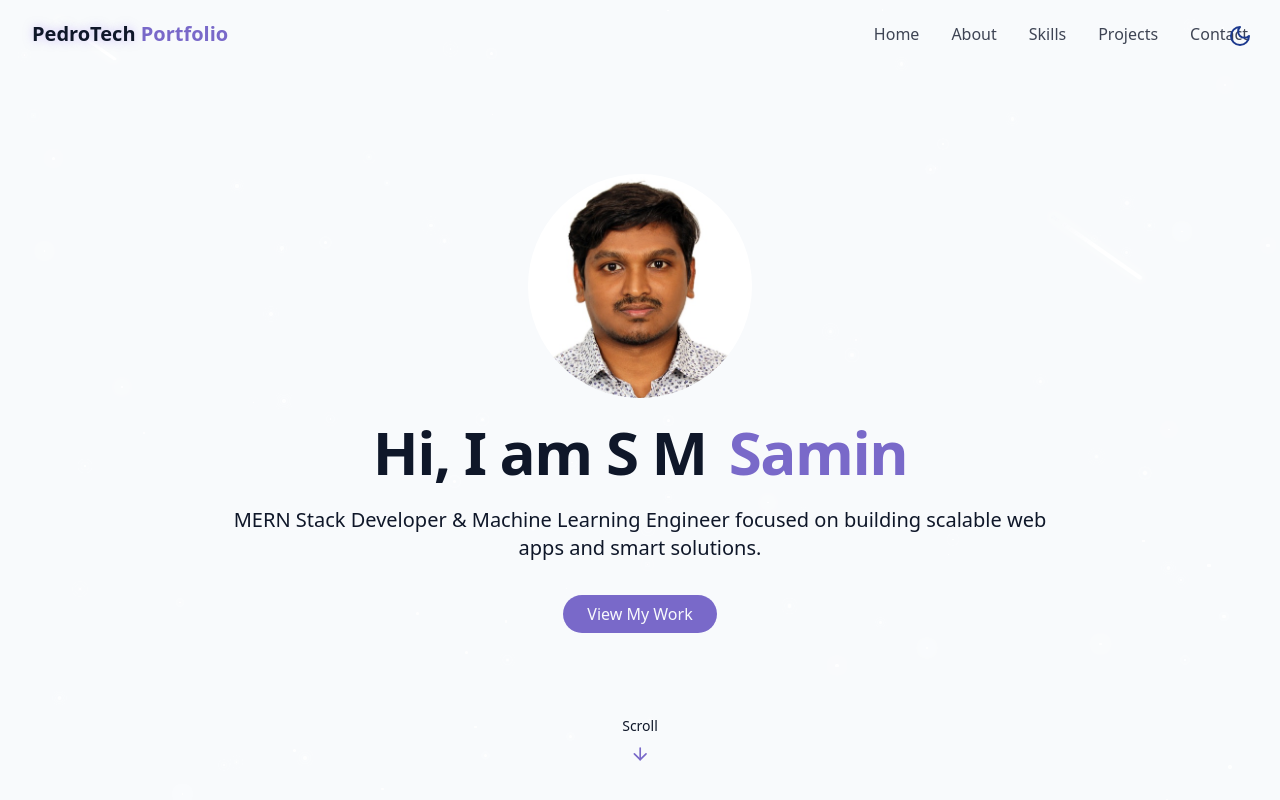
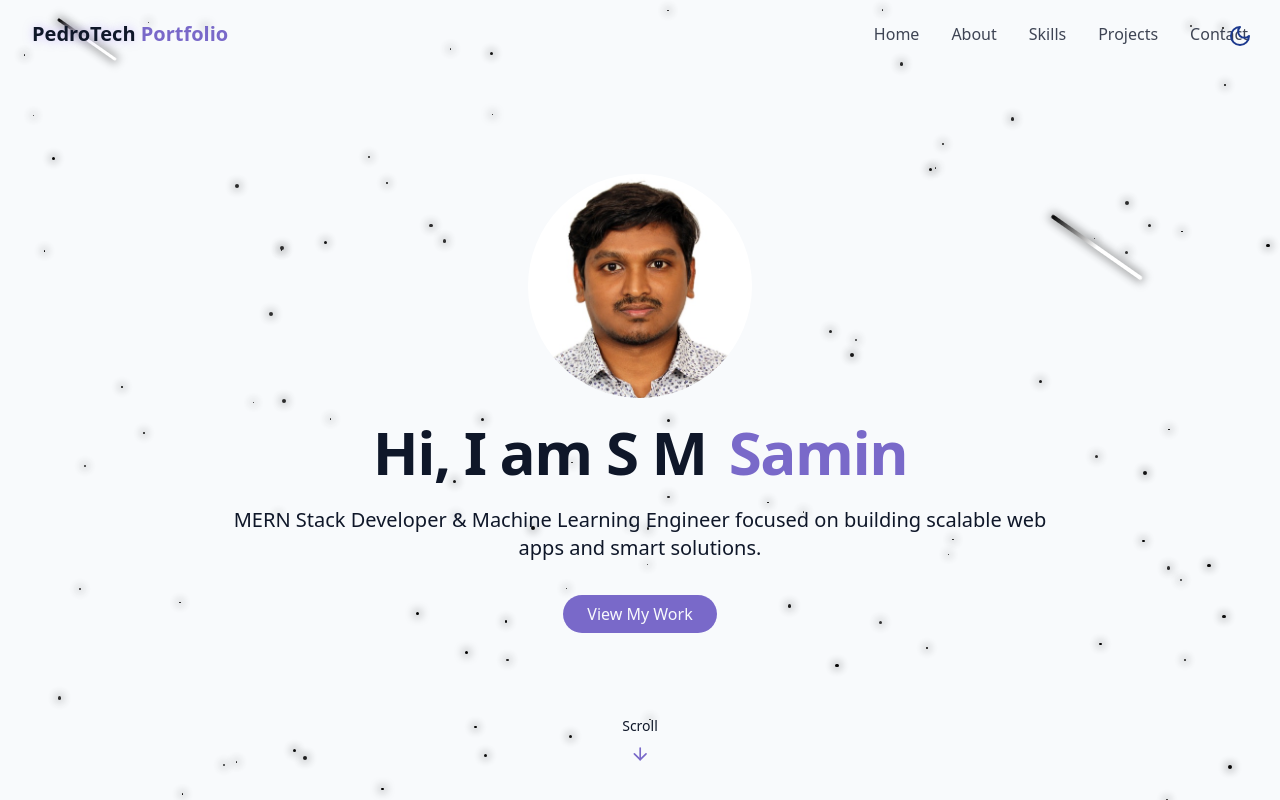
Before and after one commit to samin710/My-Portfolio, a React (Vite) app: page / in a window 1280 px wide. Shown: the top 800 px of the page. Built offline with nearby package versions, Linux system fonts and the light colour scheme.

Commit message:
light background done

```diff
--- a/src/components/Navbar.jsx
+++ b/src/components/Navbar.jsx
@@ -26,7 +26,7 @@ export const Navbar = () => {
     <nav
       className={cn(
         "fixed w-full z-40 transition-all duration-300",
-        isScrolled ? "py-3 bg-background/70 backdrop-blur-md shadow-xs" : "py-5"
+        isScrolled ? "py-5 bg-background/70 backdrop-blur-md shadow-xs" : "py-5"
       )}
     >
       <div className="container flex items-center justify-between">
--- a/src/components/StarBackground.jsx
+++ b/src/components/StarBackground.jsx
@@ -6,6 +6,7 @@ import { useEffect, useState } from "react";
 export const StarBackground = () => {
   const [stars, setStars] = useState([]);
   const [meteors, setMeteors] = useState([]);
+  const [isDark, setIsDark] = useState(false); // 🟢 1. Add theme state
 
   useEffect(() => {
     generateStars();
@@ -15,9 +16,25 @@ export const StarBackground = () => {
       generateStars();
     };
 
+    // 🟢 2. Detect current theme
+    const checkTheme = () => {
+      setIsDark(document.documentElement.classList.contains("dark"));
+    };
+    checkTheme();
+
     window.addEventListener("resize", handleResize);
 
-    return () => window.removeEventListener("resize", handleResize);
+    // Optional: track theme toggle dynamically if needed
+    const observer = new MutationObserver(checkTheme);
+    observer.observe(document.documentElement, {
+      attributes: true,
+      attributeFilter: ["class"],
+    });
+
+    return () => {
+      window.removeEventListener("resize", handleResize);
+      observer.disconnect(); // 🧹 Clean up observer
+    };
   }, []);
 
   const generateStars = () => {
@@ -64,7 +81,7 @@ export const StarBackground = () => {
       {stars.map((star) => (
         <div
           key={star.id}
-          className="star animate-pulse-subtle"
+          className={`star animate-pulse-subtle ${!isDark ? "bg-black" : ""}`} // 🟢 3. Conditionally add bg-black in light mode
           style={{
             width: star.size + "px",
             height: star.size + "px",
@@ -72,6 +89,9 @@ export const StarBackground = () => {
             top: star.y + "%",
             opacity: star.opacity,
             animationDuration: star.animationDuration + "s",
+            ...(!isDark && {
+              boxShadow: "0 0 10px 2px rgba(0, 0, 0, 0.4)",
+            }), // 🟢 Apply glow only in light theme
           }}
         />
       ))}
@@ -79,7 +99,7 @@ export const StarBackground = () => {
       {meteors.map((meteor) => (
         <div
           key={meteor.id}
-          className="meteor animate-meteor"
+          className={`meteor animate-meteor ${!isDark ? "bg-black" : ""}`} // 🟢 4. Conditionally add bg-black in light mode
           style={{
             width: meteor.size * 50 + "px",
             height: meteor.size * 2 + "px",
@@ -87,6 +107,9 @@ export const StarBackground = () => {
             top: meteor.y + "%",
             animationDelay: meteor.delay,
             animationDuration: meteor.animationDuration + "s",
+            ...(!isDark && {
+              boxShadow: "0 0 10px 2px rgba(0, 0, 0, 0.4)",
+            }), // 🟢 Apply glow only in light theme
           }}
         />
       ))}
```
